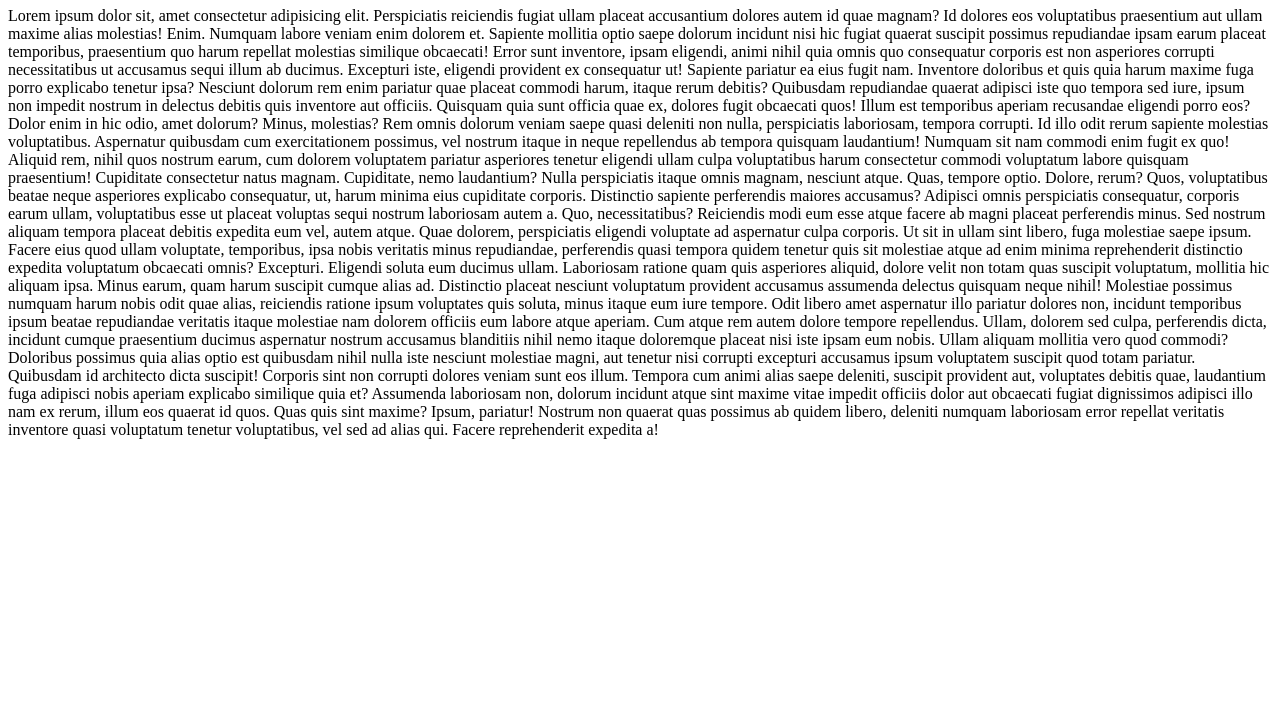
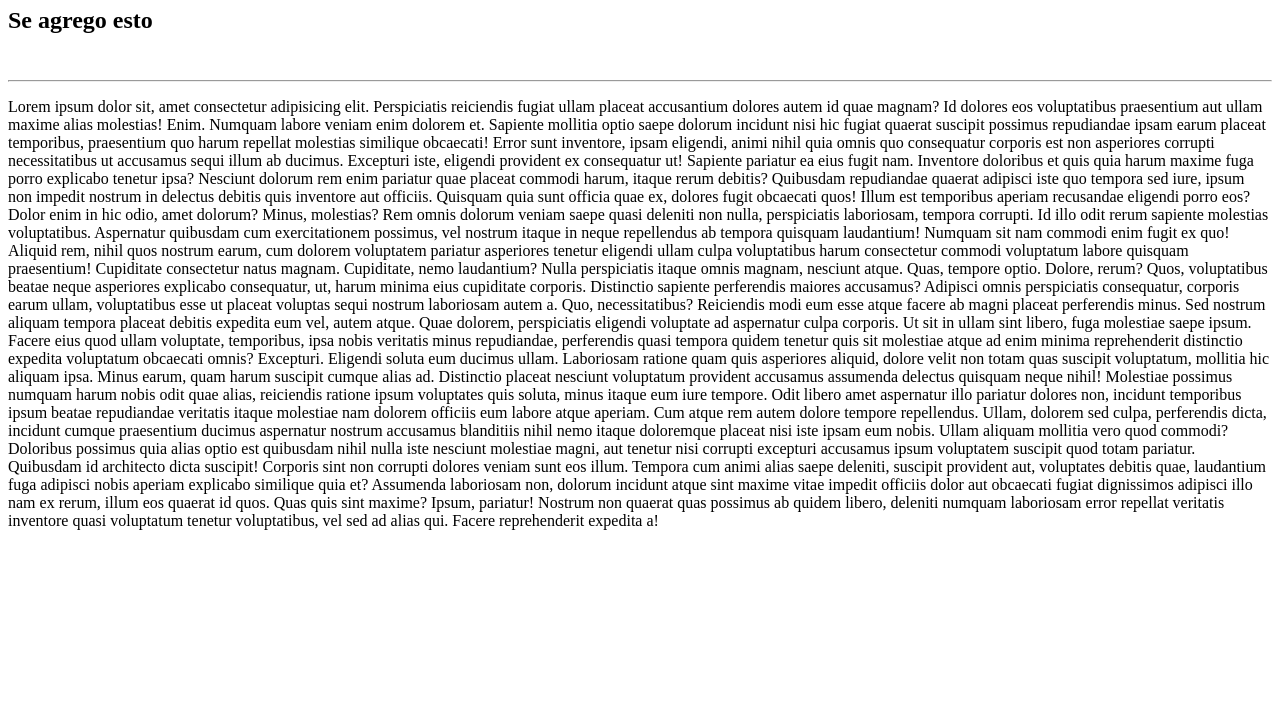
Before and after one commit to Orianamartinez/Prueba, a plain HTML site: page index.html in a window 1280 px wide. Shown: the part 73-800 px from the top of the page. Drawn offline with Linux system fonts and the light colour scheme.

Commit message:
modificacion por un segundo titulo en html

```diff
--- a/index.html
+++ b/index.html
@@ -16,6 +16,11 @@ ctrl + ] -->
 
     <!-- Lo que va adentro del body -->
     <h1> ESTAMOS PROBANDO HTML </h1>
+    <h2>Se agrego esto</h2>
+    <!-- Salto de linea -->
+    <br>
+    <!-- Crea un salto de linea vertical -->
+    <hr>
     <p>Lorem ipsum dolor sit, amet consectetur adipisicing elit. Perspiciatis reiciendis fugiat ullam placeat accusantium dolores autem id quae magnam? Id dolores eos voluptatibus praesentium aut ullam maxime alias molestias! Enim.
     Numquam labore veniam enim dolorem et. Sapiente mollitia optio saepe dolorum incidunt nisi hic fugiat quaerat suscipit possimus repudiandae ipsam earum placeat temporibus, praesentium quo harum repellat molestias similique obcaecati!
     Error sunt inventore, ipsam eligendi, animi nihil quia omnis quo consequatur corporis est non asperiores corrupti necessitatibus ut accusamus sequi illum ab ducimus. Excepturi iste, eligendi provident ex consequatur ut!
@@ -39,3 +44,8 @@ ctrl + ] -->
 </body>
 </html>
 <!-- Click derecho + abrir con live server -->
+
+
+
+<!-- Git add agrega todos los archivos de las carpetas
+git estatus y muesta los que estan -->
```
